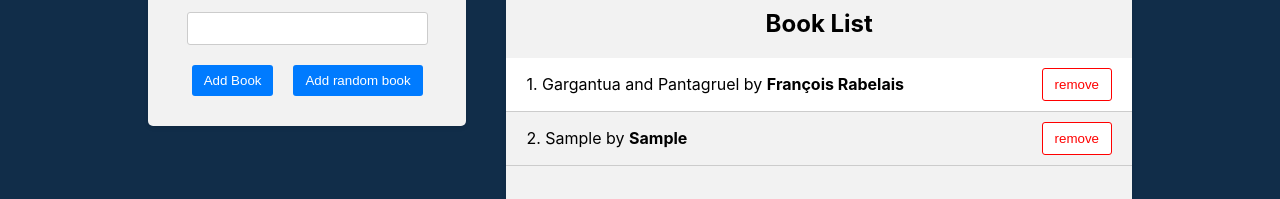
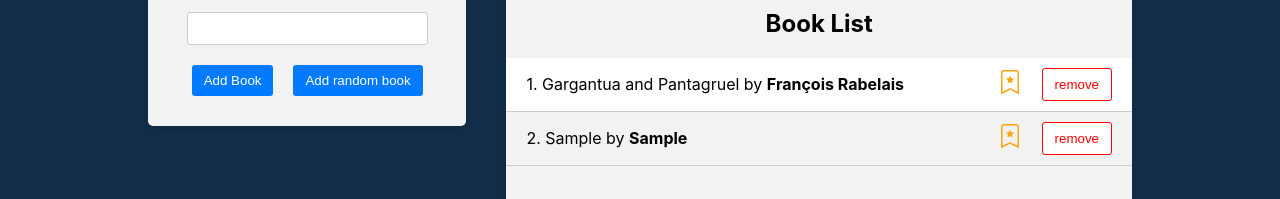
Before and after one commit to BohdanKoleiko/react-projects, a React (Create React App) app in the folder 30-react-redux/frontend/: page / in a window 1280 px wide. Both pictures are taken after typing "Sample", "Sample" into the empty fields and a click on the button "Add random book". Shown: the part 302-501 px from the top of the page. Built offline with nearby package versions, Linux system fonts and the light colour scheme.

Commit message:
toggle favorite book

```diff
--- a/30-react-redux/frontend/package.json
+++ b/30-react-redux/frontend/package.json
@@ -9,6 +9,7 @@
     "@testing-library/user-event": "^13.5.0",
     "react": "^18.3.1",
     "react-dom": "^18.3.1",
+    "react-icons": "^5.3.0",
     "react-redux": "^8.1.2",
     "react-scripts": "5.0.1",
     "uuid": "^10.0.0",
--- a/30-react-redux/frontend/src/components/BookForm/BookForm.js
+++ b/30-react-redux/frontend/src/components/BookForm/BookForm.js
@@ -18,6 +18,7 @@
             title,
             author,
             id: uuidv4(),
+            isFavorite: false,
          };
          dispatch(addBook(book));
          setTitle("");
@@ -30,6 +31,7 @@
       const pickRandomBook = {
          ...booksData[rundomNumber],
          id: uuidv4(),
+         isFavorite: false,
       };
       dispatch(addBook(pickRandomBook));
    };
--- a/30-react-redux/frontend/src/components/BookList/BookList.js
+++ b/30-react-redux/frontend/src/components/BookList/BookList.js
@@ -1,5 +1,6 @@
 import { useSelector, useDispatch } from "react-redux";
-import { deleteBook } from "../../redux/books/actionCreators";
+import { deleteBook, toggleFavorite } from "../../redux/books/actionCreators";
+import { BsBookmarkStar, BsBookmarkStarFill } from "react-icons/bs";
 import "./BookList.css";
 
 const BookList = () => {
@@ -8,6 +9,10 @@
 
    const handleDeleteBook = (bookID) => {
       dispatch(deleteBook(bookID));
+   };
+
+   const handleFavoriteBook = (bookID) => {
+      dispatch(toggleFavorite(bookID));
    };
 
    return (
@@ -23,6 +28,13 @@
                         {++i}. {book.title} by <strong>{book.author}</strong>
                      </div>
                      <div className="book-actions">
+                        <span onClick={() => handleFavoriteBook(book.id)}>
+                           {book.isFavorite ? (
+                              <BsBookmarkStarFill className="star-icon" />
+                           ) : (
+                              <BsBookmarkStar className="star-icon" />
+                           )}
+                        </span>
                         <button type="button" onClick={() => handleDeleteBook(book.id)}>
                            remove
                         </button>
--- a/30-react-redux/frontend/src/redux/books/actionCreators.js
+++ b/30-react-redux/frontend/src/redux/books/actionCreators.js
@@ -23,3 +23,10 @@
       payload: bookID,
    };
 };
+
+export const toggleFavorite = (bookID) => {
+   return {
+      type: actionTypes.TOGGLE_FAVORITE,
+      payload: bookID,
+   };
+};
--- a/30-react-redux/frontend/src/redux/books/reducer.js
+++ b/30-react-redux/frontend/src/redux/books/reducer.js
@@ -8,6 +8,10 @@
          return [...state, action.payload];
       case actionTypes.DELETE_BOOK:
          return state.filter((book) => book.id !== action.payload);
+      case actionTypes.TOGGLE_FAVORITE:
+         return state.map((book) =>
+            book.id === action.payload ? { ...book, isFavorite: !book.isFavorite } : book,
+         );
       default:
          return state;
    }
```
Also changed, not shown: 1 other file (tests, documents, lock files or other folders).
